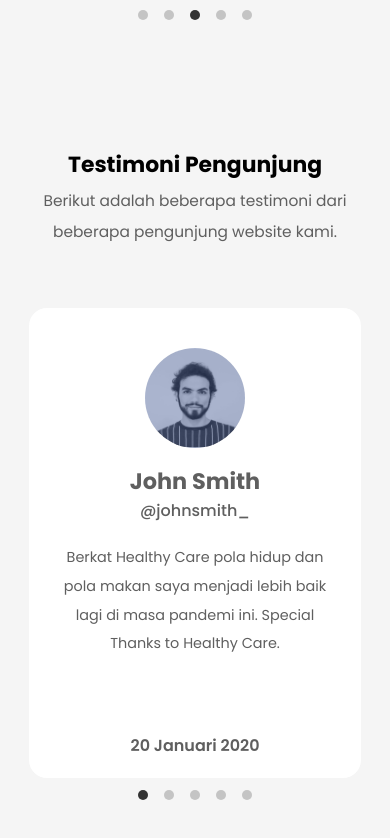
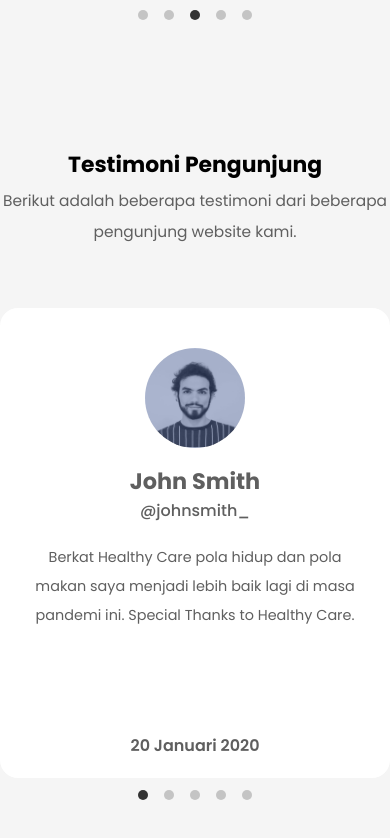
Before and after one commit to kadekdarmayasa/healthy-care, a plain HTML site: page index.html in a window 390 px wide. Shown: the part 3729-4567 px from the top of the page. Drawn offline with nearby package versions, Linux system fonts and the light colour scheme.

Commit message:
Change the container width

```diff
--- a/src/sass/_screen.scss
+++ b/src/sass/_screen.scss
@@ -240,3 +240,16 @@
 		}
 	}
 }
+
+@media screen and (max-width: 476px) {
+	#tatacara ~ #testimoni {
+		.container {
+			width: 100%;
+			.carousel-container {
+				.carousel-cell {
+					width: 100%;
+				}
+			}
+		}
+	}
+}
```
Also changed, not shown: src/css/main.css, 1 other file.
